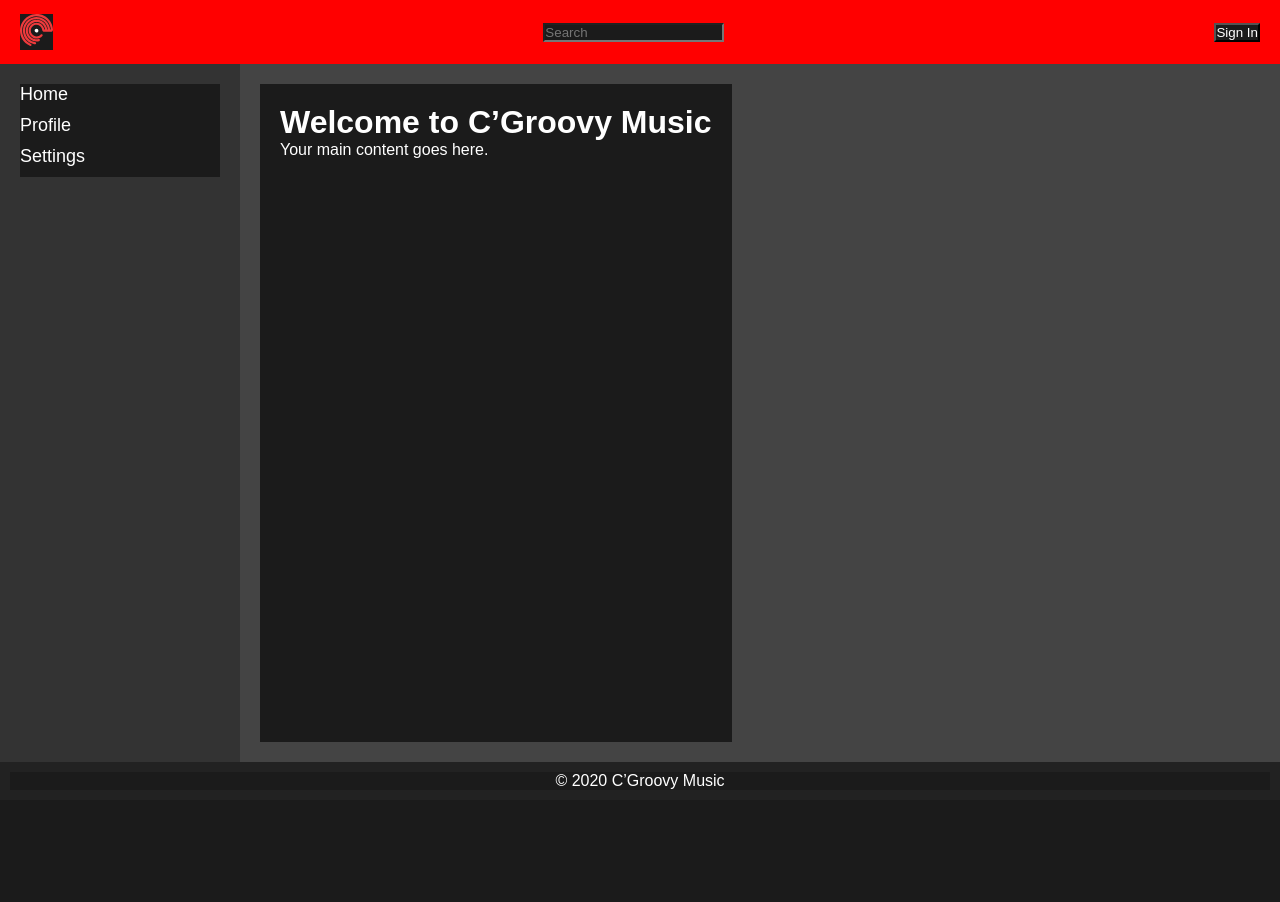
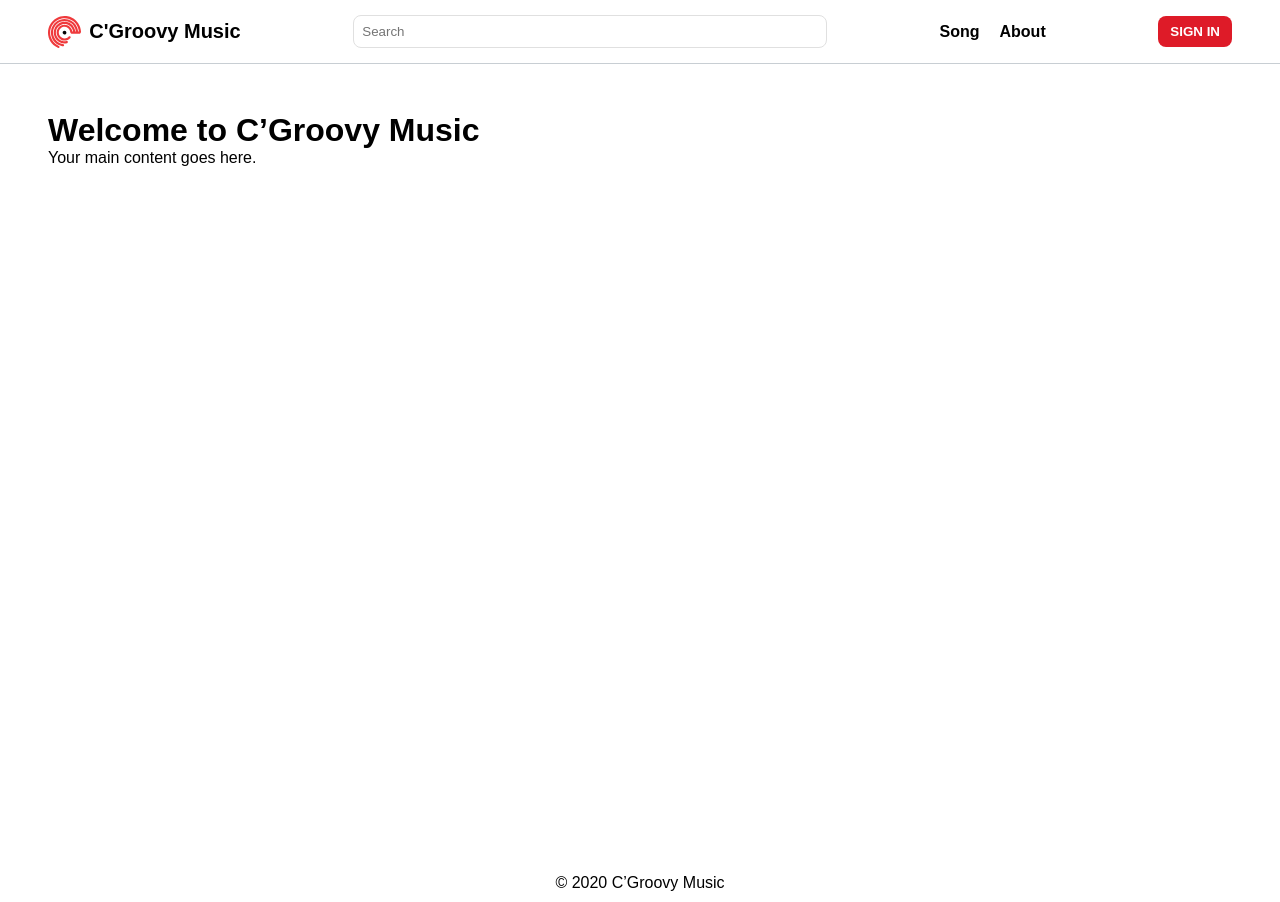
Before and after one commit to Hirakada/project-cgroovy, a plain HTML site: page index.html in a window 1280 px wide. Before the commit the page ends 800 px from the top, so only its background shows below. Drawn offline with Linux system fonts and the light colour scheme.

Commit message:
modified:   index.html 	modified:   main.css

```diff
--- a/index.html
+++ b/index.html
@@ -5,48 +5,48 @@
     <meta name="viewport" content="width=device-width, initial-scale=1.0">
     <title>C’Groovy Music</title>
     <link rel="stylesheet" href="./main.css">
-    <link rel="icon" href="./static/image/SVG/C'Groovy Logo White.svg" type="image/svg+xml">
+    <link rel="icon" href="./static/image/SVG/C'Groovy Logo Black.svg" type="image/svg+xml" media="(prefers-color-scheme: light")>
+    <link rel="icon" href="./static/image/SVG/C'Groovy Logo White.svg" type="image/svg+xml" media="(prefers-color-scheme: dark")>
 </head>
 <body>
     <!-- Navigation Bar -->
-    <header>
+    <header class="cgroovy-header">
+        <div class="header-content">
+            <div class="company-wrapper">
                 <div class="logo">
                     <a href="#">
-                <img src="./static/image/SVG/C'Groovy Logo White.svg" alt="Logo">
+                        <img src="./static/image/SVG/C'Groovy Logo Black.svg" alt="Logo">
                     </a>
+                </div>
+                <div class="company-name">C'Groovy Music</div>
             </div>
             <div class="search-bar">
                 <input type="text" placeholder="Search">
             </div>
+            <nav class="nav-bar">
+                <ul class="menu-items">
+                    <li><a href="#">Song</a></li>
+                    <li><a href="#">About</a></li>
+                </ul>
+            </nav>
             <div class="sign-in">
                 <a href="#">
-                <button type="button">Sign In</button>
+                    <button class="sign-in" type="button">SIGN IN</button>
                 </a>
             </div>
+        </div>
     </header>
-    <div class="main-container">
-        <!-- Side Bar -->
-        <nav id="sidebar">
-            <div class="sidebar-menu">
-                <ul>
-                    <li><a href="#">Home</a></li>
-                    <li><a href="#">Profile</a></li>
-                    <li><a href="#">Settings</a></li>
-                </ul>
-            </div>
-        </nav>
     <!-- Main Content -->
-        <main>
+    <main class="cgroovy-main">
         <div class="main-content">
             <h1>Welcome to C’Groovy Music</h1>
             <p>Your main content goes here.</p>
         </div>
     </main>
-    </div>
     <!-- Footer -->
-    <footer>
+    <footer class="cgroovy-footer">
         <div class="footer-content">
-            <p>&copy; 2020 C’Groovy Music</p>
+            <p class="copyright">&copy; 2020 C’Groovy Music</p>
         </div>
     </footer>
 </body>
--- a/main.css
+++ b/main.css
@@ -3,18 +3,33 @@
     margin: 0;
     padding: 0;
     box-sizing: border-box;
-    background: #1b1b1b;
-    color: white;
+    color: black;
     font-family: 'Poppins', sans-serif;
 }
 
-header {
+header.cgroovy-header {
+    position: sticky;
     display: flex;
     justify-content: space-between;
-    background: red;
+    background: #ffffff;
     align-items: center;
-    padding: 20px;
     height: 64px;
+    padding: 0px 48px;
+    border-bottom: 1px solid rgb(200, 206, 211);
+    z-index: 10;
+}
+
+.header-content {
+    display: flex;
+    justify-content: space-between;
+    align-items: center;
+    width: 100%;
+}
+
+.company-wrapper {
+    display: flex;
+    align-items: center;
+    gap: 8px;
 }
 
 .logo {
@@ -27,62 +42,73 @@ header {
     height: 32px;
 }
 
-/* Main Container */
-body {
-    display: flex;
-    flex-direction: column;
-    height: 100vh;
+.logo a {
+    display: inline-block;
+    height: 32px;
 }
 
-main {
+.company-name {
+    font-weight: bold;
+    font-size: 20px;
+}
+
+.search-bar {
+    width: 40%;
+
+}
+
+.search-bar input {
+    width: 100%;
+    padding: 8px;
+    border: 1px solid #e0e0e0;
+    border-radius: 8px;
+}
+
+.nav-bar ul {
+    display: flex;
+    list-style: none;
+    gap: 20px;
+    font-weight: 600;
+}
+
+.nav-bar a{
+    text-decoration: none;
+    color: black;
+}
+
+.nav-bar :hover {
+    color: #de1b28;
+}
+
+.sign-in button {
+    padding: 8px 12px;
+    border: none;
+    border-radius: 8px;
+    background-color: #de1b28;
+    color: #ffffff;
+    font-weight: bold;
+    cursor: pointer;
+}
+
+.sign-in button:hover {
+    color: #616060;
+    background-color: #f0f0f0;
+}
+
+/* Main */
+main.cgroovy-main {
     display: flex;
     flex: 1;
-}
-
-.main-container {
-    display: flex;
-    flex: 1;
-}
-
-#sidebar {
-    width: 240px;
-    background: #333;
-    padding: 20px;
-    display: flex;
-    flex-direction: column;
-    gap: 20px;
-}
-
-.sidebar-menu ul {
-    list-style: none;
-    padding: 0;
-}
-
-.sidebar-menu li {
-    margin-bottom: 10px;
-}
-
-.sidebar-menu a {
-    color: white;
-    text-decoration: none;
-    font-size: 18px;
-}
-
-main {
-    flex: 1;
-    padding: 20px;
-    background: #444;
-    overflow-y: auto; /* Scrollable content */
+    overflow-y: auto;
+    min-height: 100vh;
 }
 
 .main-content {
-    padding: 20px;
+    padding: 48px;
 }
 
 /* Footer */
-footer {
-    background: #222;
-    color: white;
+footer.cgroovy-footer {
     text-align: center;
     padding: 10px;
 }
```
Lines whose indentation alone changed are shown as unchanged.
